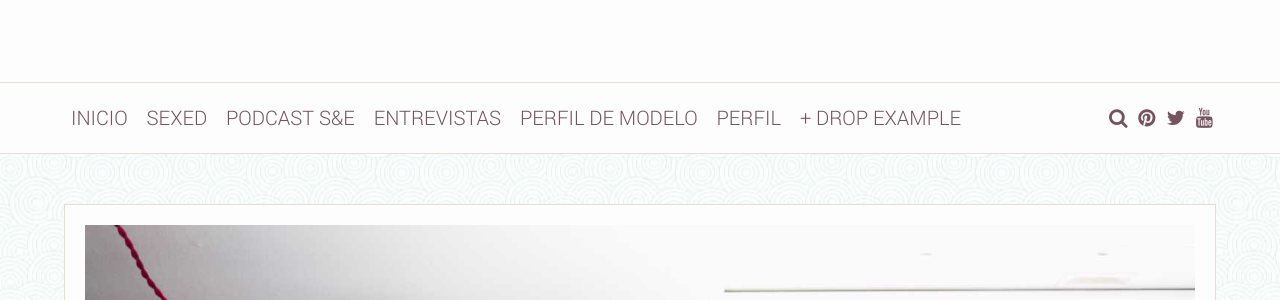
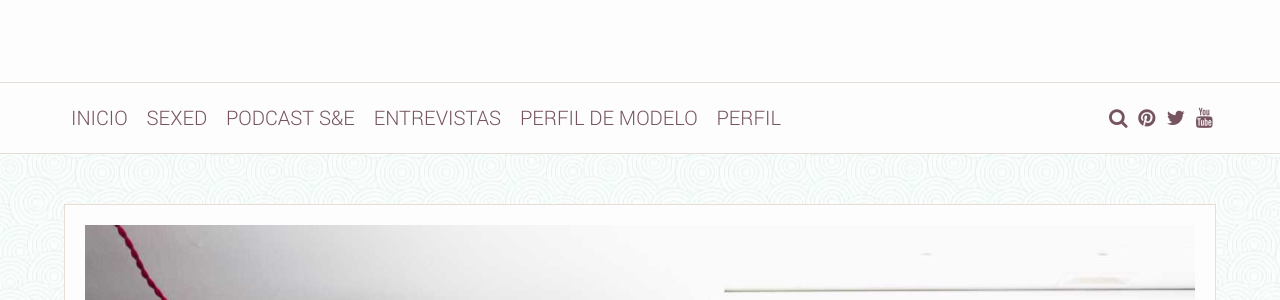
Before and after one commit to Caballerodeleros/-Caballerodeleros.github.io, a Jekyll site: the page built from page-full/index.md, in a window 1280 px wide. Shown: the part 276-576 px from the top of the page. Built offline with Jekyll 4.4.1, drawn with Linux system fonts in a browser that asks for light colours.

Commit message:
Update nav.html

```diff
--- a/_includes/nav.html
+++ b/_includes/nav.html
@@ -20,13 +20,6 @@
                 </li>
                 <li>
                     <a href="{{https://es.pornhub.com/model/caballero-del-eros}}/typography">Perfil</a>
-                </li>
-                <li class="parent"><a href="#">Drop Example</a>
-                    <ul>
-                        <li><a href="/child1">child</a></li>
-                        <li><a href="/child2">child</a></li>
-                        <li><a href="/child3">child</a></li>
-                    </ul>
                 </li>
             </ul>
         </nav>
```
